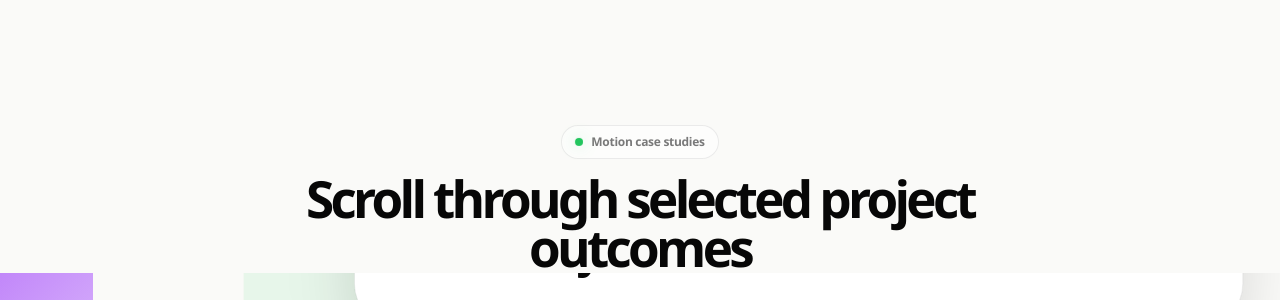
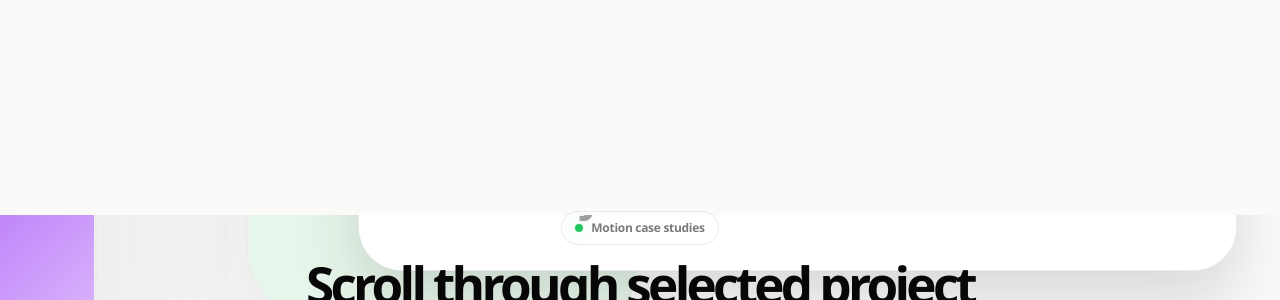
Before and after one commit to adeeliqbalanjum/portfolio-v4, a Next.js app: page / in a window 1280 px wide. Shown: the part 2900-3200 px from the top of the page. Built offline with nearby package versions, Linux system fonts and the light colour scheme; a web font is replaced by a local one.

Commit message:
Style animated project motion sections

```diff
--- a/app/globals.css
+++ b/app/globals.css
@@ -231,6 +231,102 @@ h1 .soft { color: rgba(7,7,7,.62); font-weight:700; }
 .project h3 { margin:70px 0 0; font-size:32px; line-height:.94; letter-spacing:-.065em; }
 .project p { margin:12px 0 0; color:rgba(0,0,0,.52); font-size:13px; line-height:1.5; }
 
+.motion-copy-section { position:relative; background:var(--bg); overflow:hidden; }
+.text-reveal-card::before {
+  content:"";
+  position:absolute;
+  left:50%;
+  top:50vh;
+  width:min(920px, calc(100vw - 32px));
+  height:360px;
+  transform:translate(-50%, -50%);
+  border:1px solid rgba(0,0,0,.055);
+  border-radius:32px;
+  background:rgba(255,255,255,.58);
+  box-shadow:var(--shadow-1);
+  pointer-events:none;
+}
+.parallax-section { position:relative; background:var(--bg); overflow:hidden; padding-top:86px; }
+.parallax-intro { position:relative; z-index:2; margin-bottom:-18vh; }
+.zoom-parallax-card {
+  border-radius:28px;
+  border:1px solid rgba(0,0,0,.075);
+  background:rgba(255,255,255,.78);
+  box-shadow:0 24px 70px rgba(0,0,0,.11);
+}
+.zoom-parallax-card img { display:block; }
+.case-flow { background:var(--bg); }
+.flow-case-top {
+  display:flex;
+  align-items:center;
+  justify-content:space-between;
+  gap:18px;
+  border-top:1px solid currentColor;
+  border-bottom:1px solid currentColor;
+  padding:18px 0;
+  opacity:.72;
+}
+.flow-case-top p,
+.flow-case-top span {
+  margin:0;
+  font-size:12px;
+  font-weight:900;
+  letter-spacing:.12em;
+  text-transform:uppercase;
+}
+.flow-case-grid {
+  display:grid;
+  grid-template-columns:minmax(0, 1.35fr) minmax(280px, .65fr);
+  gap:32px;
+  align-items:end;
+  width:min(1120px, 100%);
+  margin:auto auto 0;
+}
+.flow-case-grid h2 {
+  margin:0;
+  font-size:clamp(4rem, 13vw, 12.5rem);
+  line-height:.82;
+  letter-spacing:-.09em;
+  font-weight:900;
+  text-transform:uppercase;
+}
+.flow-case-card {
+  border-radius:28px;
+  background:rgba(255,255,255,.74);
+  border:1px solid rgba(0,0,0,.075);
+  color:#070707;
+  box-shadow:var(--shadow-1);
+  padding:24px;
+  text-align:left;
+}
+.flow-case-card p {
+  margin:0;
+  color:rgba(7,7,7,.62);
+  font-weight:650;
+  line-height:1.55;
+}
+.flow-case-card div {
+  margin-top:28px;
+  display:flex;
+  justify-content:space-between;
+  gap:16px;
+  align-items:end;
+  border-top:1px solid rgba(0,0,0,.08);
+  padding-top:18px;
+}
+.flow-case-card strong {
+  font-size:30px;
+  line-height:.9;
+  letter-spacing:-.07em;
+  font-weight:900;
+}
+.flow-case-card span {
+  max-width:145px;
+  color:rgba(7,7,7,.48);
+  font-size:12px;
+  font-weight:800;
+  text-align:right;
+}
 .reveal { opacity:0; transform:translateY(18px); transition: .8s cubic-bezier(.2,.8,.2,1); }
 .reveal.in { opacity:1; transform:translateY(0); }
 .portrait-img { object-fit: cover; object-position: center 12%; filter: saturate(.95) contrast(1.04); }
@@ -244,6 +340,10 @@ h1 .soft { color: rgba(7,7,7,.62); font-weight:700; }
   .portrait-card { width:270px; height:330px; border-width:7px; border-radius:27px; }
   .stats-layout { grid-template-columns:1fr; }
   .project-cards { grid-template-columns:1fr; }
+  .parallax-intro { margin-bottom:-10vh; }
+  .zoom-parallax-card { border-radius:22px; }
+  .flow-case-grid { grid-template-columns:1fr; gap:26px; }
+  .flow-case-grid h2 { font-size:clamp(3.6rem, 18vw, 8rem); }
 }
 @media (max-width: 560px) {
   .hero { min-height:auto; padding:92px 16px 64px; }
@@ -260,4 +360,9 @@ h1 .soft { color: rgba(7,7,7,.62); font-weight:700; }
   .about-button { min-height:54px; padding:7px 9px 7px 20px; font-size:16px; }
   .mini-avatar { width:40px; height:40px; flex-basis:40px; }
   .section { padding:70px 16px; }
+  .text-reveal-card::before { height:300px; border-radius:24px; }
+  .parallax-section { padding-top:70px; }
+  .flow-case-top { flex-direction:column; align-items:flex-start; }
+  .flow-case-card div { flex-direction:column; align-items:flex-start; }
+  .flow-case-card span { text-align:left; }
 }
```
